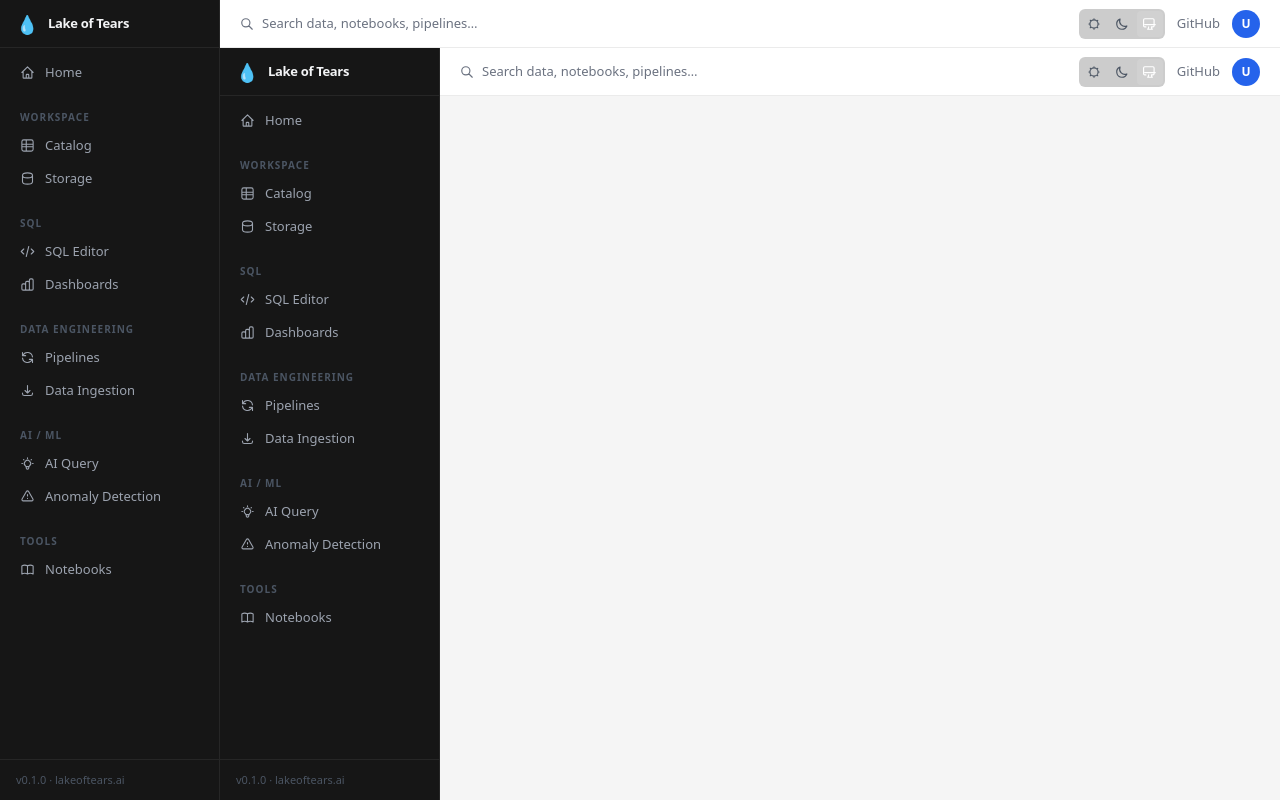
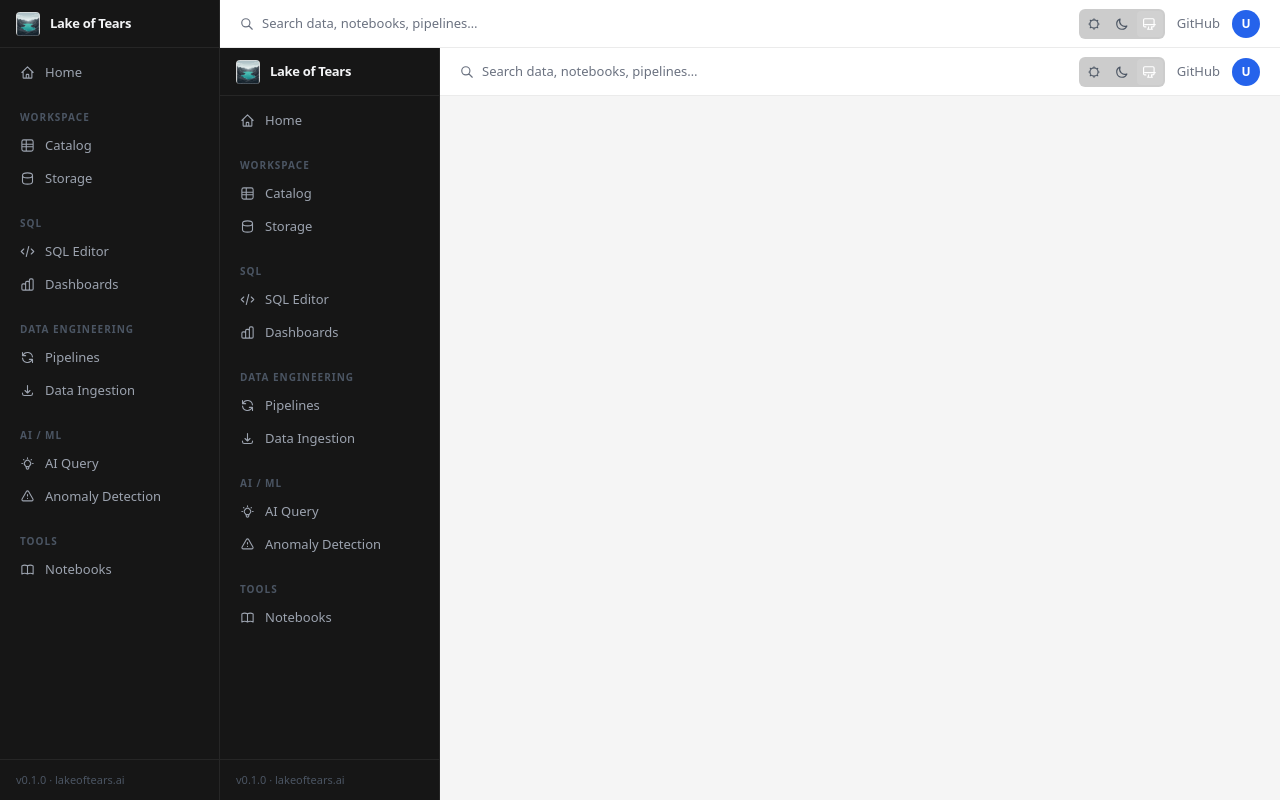
Before and after one commit to hubbertj/lake-of-tears, a Python web app: template ui/templates/embed.html in a window 1280 px wide. Run offline with Jinja, Linux system fonts and the light colour scheme; the template is opened without the code that fills it: most values are stand-ins (such as "Sample title", 1, 10 or a date in 2020); some libraries are stand-ins or nearby versions.

Commit message:
fix: BACKEND_URL Helm fix + lake icon logo/favicon (#13)
* fix: add BACKEND_URL env to lakeui Helm deployment

The UI container defaulted to http://backend:8000 but the k3s service
is named lake-of-tears-backend. Every server-side backend call (catalog
list, workspace list, catalog create, workspace create) was silently
failing at DNS resolution — browser devtools showed nothing because the
failure happens inside the UI container, not in the browser.

Co-Authored-By: Claude Sonnet 4.6 <noreply@anthropic.com>

* feat: update sidebar logo and favicon to lake icon

Replaces the 💧 emoji with the mountain-lake illustration. The image
is cropped from the source file to a ~1000×990 square, served as
/static/img/logo.png at 24×24 in the sidebar header. Favicon is
the same image resized to 64×64 and 32×32 PNG.

Co-Authored-By: Claude Sonnet 4.6 <noreply@anthropic.com>

---------

Co-authored-by: Claude Sonnet 4.6 <noreply@anthropic.com>

```diff
--- a/deploy/helm/lake-of-tears/templates/ui.yaml
+++ b/deploy/helm/lake-of-tears/templates/ui.yaml
@@ -55,6 +55,8 @@ spec:
                 secretKeyRef:
                   name: {{ include "lake-of-tears.fullname" . }}-credentials
                   key: authSecretKey
+            - name: BACKEND_URL
+              value: "http://{{ include "lake-of-tears.fullname" . }}-backend:8000"
             - name: AUTH_ENABLED
               value: {{ .Values.backend.enabled | quote }}
           livenessProbe:
--- a/ui/templates/base.html
+++ b/ui/templates/base.html
@@ -4,6 +4,8 @@
   <meta charset="UTF-8" />
   <meta name="viewport" content="width=device-width, initial-scale=1.0" />
   <title>{% block title %}Lake of Tears{% endblock %}</title>
+  <link rel="icon" type="image/png" sizes="64x64" href="/static/img/favicon.png"/>
+  <link rel="icon" type="image/png" sizes="32x32" href="/static/img/favicon-32.png"/>
   <script src="https://cdn.tailwindcss.com"></script>
   <script>
     tailwind.config = {
@@ -76,7 +78,7 @@
     <!-- Logo -->
     <div class="h-[48px] flex items-center px-4 border-b border-white/[0.07] shrink-0">
       <a href="/" class="flex items-center gap-2.5">
-        <span class="text-[18px] leading-none">💧</span>
+        <img src="/static/img/logo.png" alt="Lake of Tears" class="w-6 h-6 rounded object-cover shrink-0"/>
         <span class="text-[13px] font-bold text-gray-100 tracking-tight">Lake of Tears</span>
       </a>
     </div>
```
Also changed, not shown: ui/static/img/favicon-32.png (added), ui/static/img/favicon.png (added), ui/static/img/logo.png (added).
